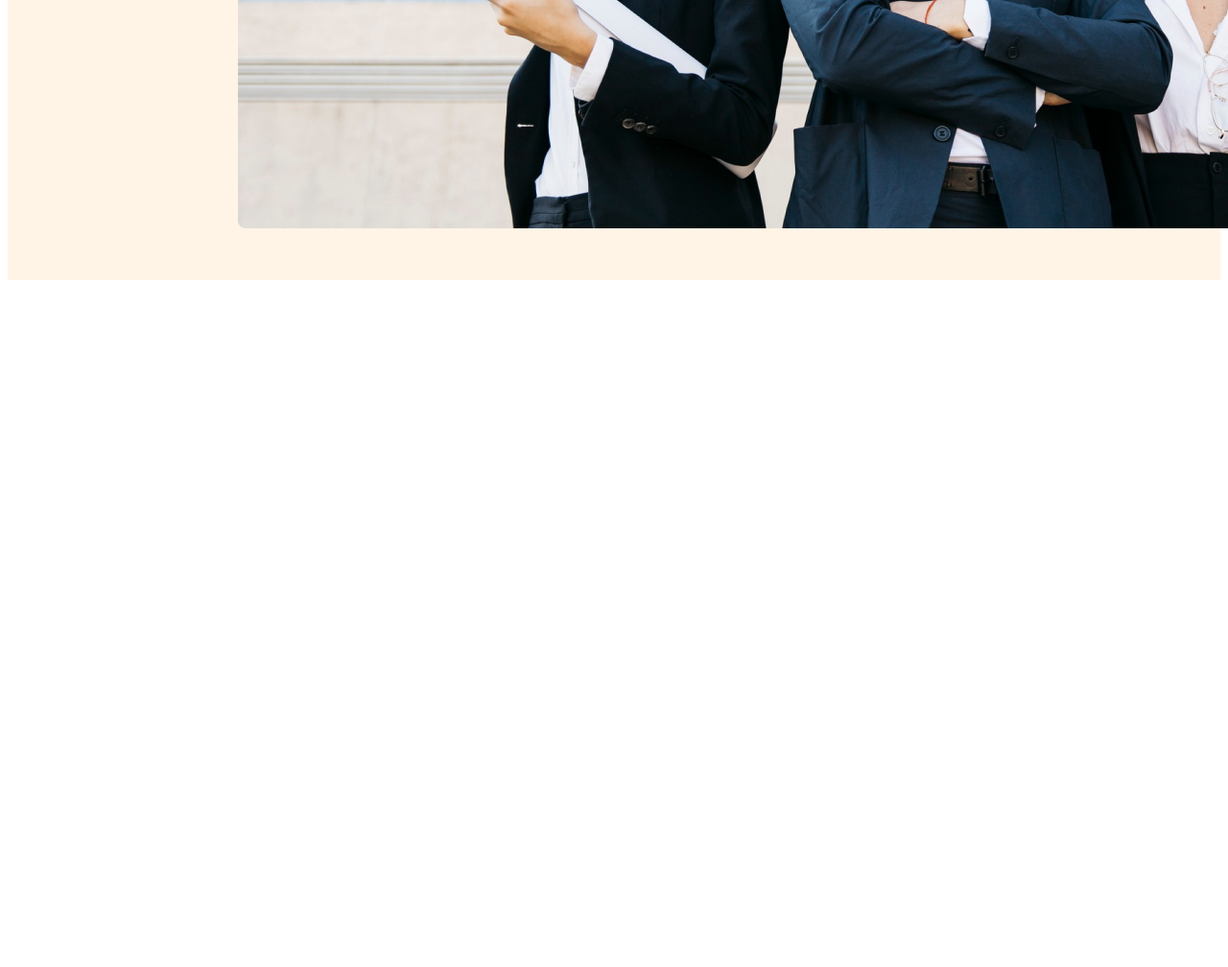
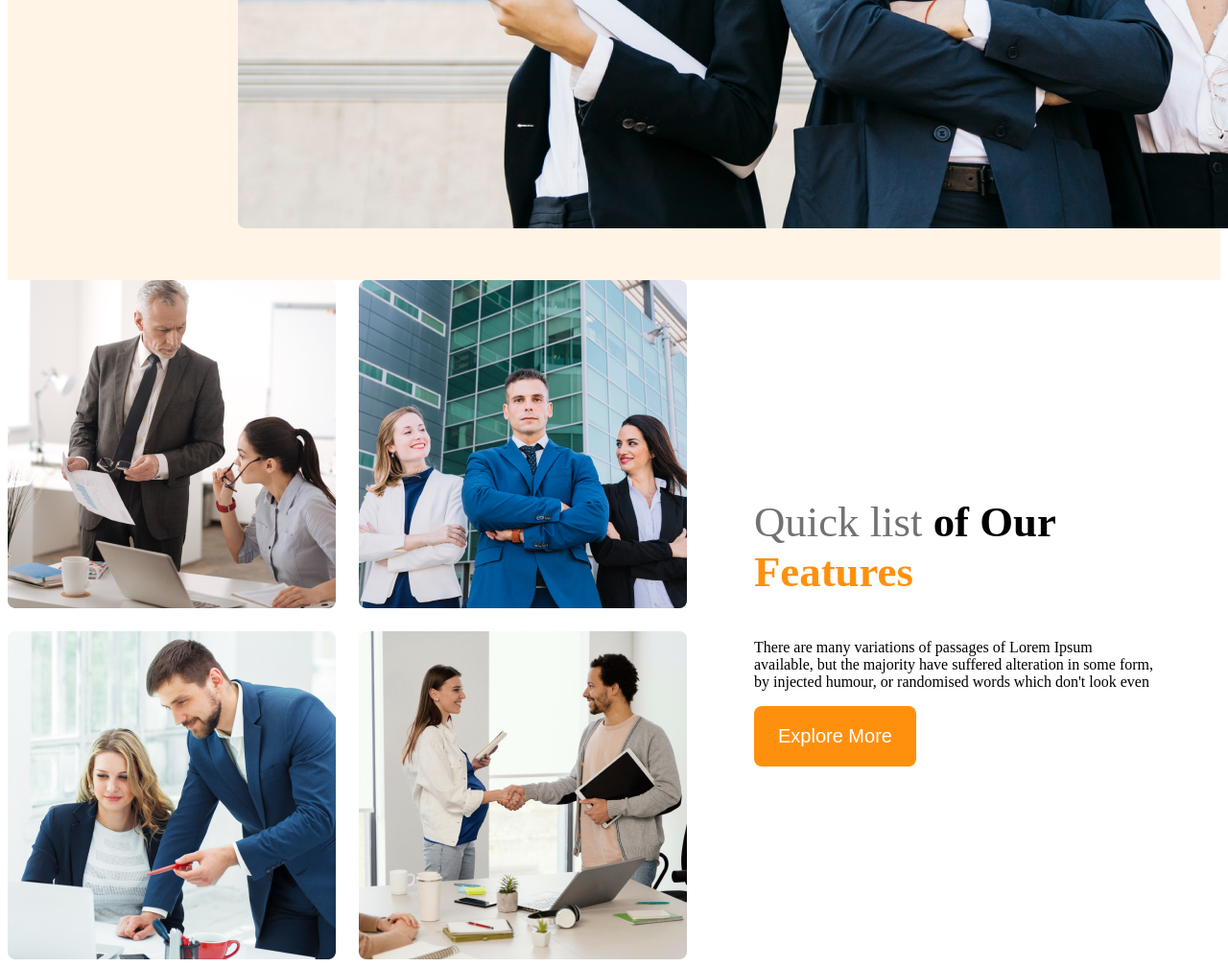
Before and after one commit to emd092655/g3-architects-website, a plain HTML site: page index.html in a window 1280 px wide. Shown: the part 948-1956 px from the top of the page at 96% size. Before the commit the page ends 1248 px from the top, so only its background shows below. Drawn offline with Linux system fonts and the light colour scheme.

Commit message:
features content added

```diff
--- a/index.html
+++ b/index.html
@@ -6,6 +6,7 @@
     <title>g3-architects</title>
     <link rel="stylesheet" href="styles/architects.css">
 </head>
+    <!-- header start -->
 <body>
     <header>
         <nav>
@@ -26,8 +27,22 @@
             <img src="images/banner.png" alt="">
         </div>
     </header>
+    <!-- header end -->
     <main>
-
+        <!-- teams sections start -->
+        <section class="teams-container">
+            <div class="teams-img-container">
+                <img src="images/team1.png" alt="">
+                <img src="images/team2.png" alt="">
+                <img src="images/team3.png" alt="">
+                <img src="images/team4.png" alt="">
+            </div>
+            <div class="teams-content">
+                <h3 class="teams-title"><span class="quick-list">Quick list</span> <span>of Our</span> <span class="text-fatures">Features</span></h3>
+                <p class="teams-description">There are many variations of passages of Lorem Ipsum available, but the majority have suffered alteration in some form, by injected humour, or randomised words which don't look even</p>
+                <button class="btn-primary">Explore More</button>
+            </div>
+        </section>
     </main>
     <footer>
 
--- a/styles/architects.css
+++ b/styles/architects.css
@@ -75,3 +75,38 @@ nav li a{
         flex-direction: column;
     }
 }
+
+/* main styles */
+main{
+    max-width:1440px ;
+    margin: 0 auto;
+}
+
+/* teams styles */
+.teams-container{
+    display: flex ;
+    align-items: center;
+}
+.teams-img-container{
+    display: grid;
+    grid-template-columns: repeat(2, 1fr);
+    gap:1.5rem;
+}
+.teams-content{
+    padding-left: 70px;
+    padding-right:70px ;
+}
+.teams-title{
+    font-size: 2.8rem;
+}
+.teams-title{
+    font-size: 2.8rem;
+}
+.teams-title .quick-list{
+    color: #727272;
+    font-weight: 500;
+}
+.teams-title .text-fatures{
+    color: #FF900E;
+    font-weight: 700px;
+}
```
